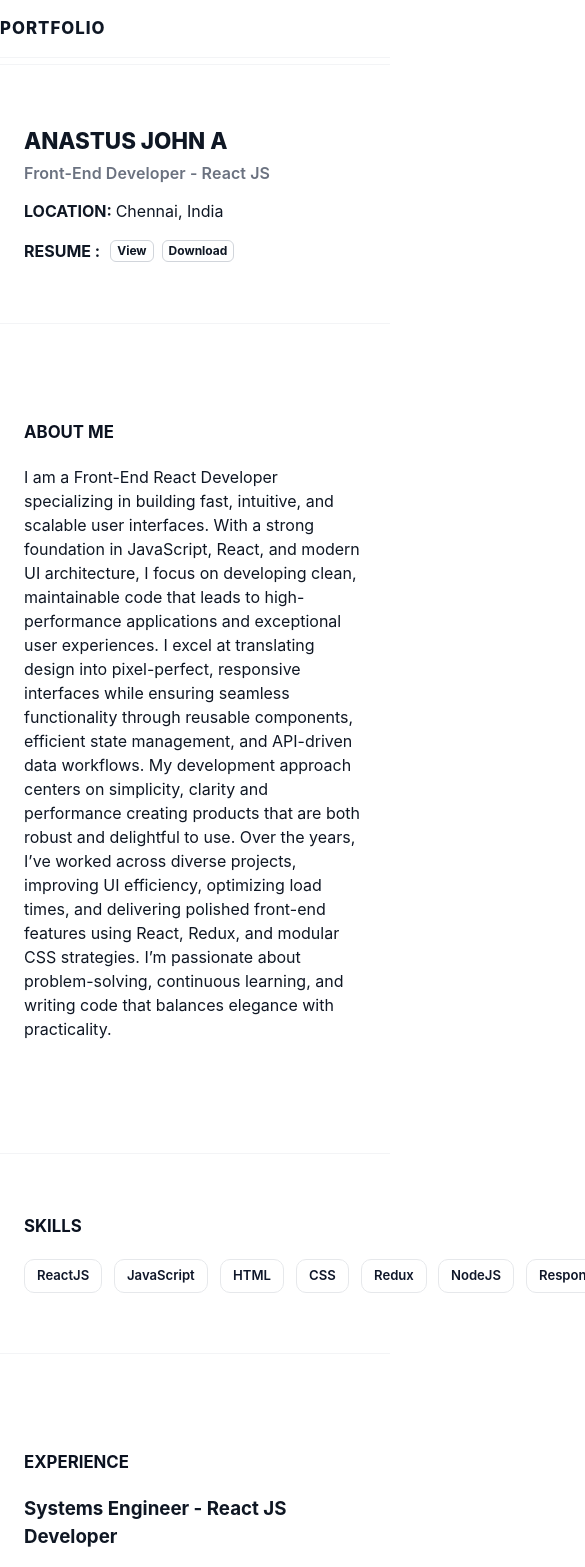
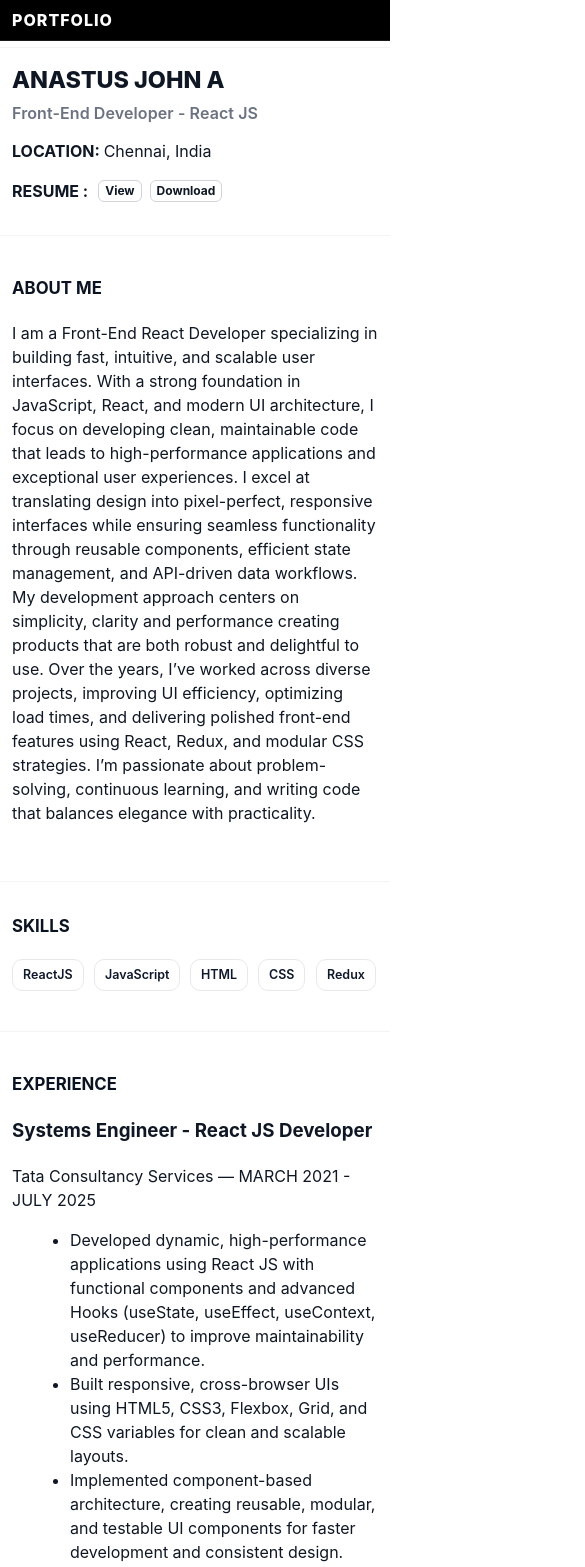
Before and after one commit to Anastus/Portfolio-2025, a React (Create React App) app: page / in a window 390 px wide. Shown: the top 1567 px of the page, 585 px wide, since content can reach past the window. Built offline with nearby package versions, Linux system fonts and the light colour scheme.

Commit message:
UI Improvements

```diff
--- a/public/index.html
+++ b/public/index.html
@@ -24,7 +24,7 @@
       work correctly both with client-side routing and a non-root public URL.
       Learn how to configure a non-root public URL by running `npm run build`.
     -->
-    <title>React App</title>
+    <title>Anastus Portfolio</title>
   </head>
   <body>
     <noscript>You need to enable JavaScript to run this app.</noscript>
--- a/src/components/Contact.js
+++ b/src/components/Contact.js
@@ -16,7 +16,6 @@ import { motion } from "framer-motion";
 
 export default function Contact() {
   const [toast, setToast] = useState(null);
-  const [form, setForm] = useState({ name: "", email: "", message: "" });
 
   const showToast = (text) => {
     setToast(text);
@@ -26,19 +25,13 @@ export default function Contact() {
   const copyEmail = async () => {
     try {
       await navigator.clipboard.writeText("johnanastus25@gmail.com");
-      showToast("Email copied ✅");
+      showToast("Email copied ");
     } catch (e) {
       showToast("Copy failed — use the email link");
     }
   };
 
-  const onSubmit = (e) => {
-    e.preventDefault();
-    // open mail client with subject and body
-    const subject = encodeURIComponent(`Hello from ${form.name || "Portfolio Visitor"}`);
-    const body = encodeURIComponent(`${form.message}\n\n— ${form.name}\n${form.email || ""}`);
-    window.location.href = `mailto:johnanastus25@gmail.com?subject=${subject}&body=${body}`;
-  };
+
 
   return (
     <section id="contact" className="section container section-separated">
--- a/src/components/Header.js
+++ b/src/components/Header.js
@@ -1,15 +1,34 @@
-import React from "react";
+// src/components/Header.js
+import React, { useEffect, useState } from "react";
 import { Link } from "react-scroll";
 
-export default function Header(){
+export default function Header() {
+  const [scrolled, setScrolled] = useState(false);
+
+  useEffect(() => {
+    const onScroll = () => {
+      // when user scrolls > 20px, header becomes transparent
+      setScrolled(window.scrollY > 20);
+    };
+
+    // run once to set initial state (in case the page loads scrolled)
+    onScroll();
+
+    window.addEventListener("scroll", onScroll, { passive: true });
+    return () => window.removeEventListener("scroll", onScroll);
+  }, []);
+
+  // apply class 'transparent-on-scroll' when scrolled is true
   return (
-    <header className="header">
+    <header className={`header ${scrolled ? "header-transparent" : "header-solid"}`}>
       <div className="container header-inner">
         <div className="logo">PORTFOLIO</div>
-        <nav className="nav">
+
+        <nav className="nav" aria-label="Primary">
           <Link to="home" smooth offset={-70} duration={300}>HOME</Link>
           <Link to="projects" smooth offset={-70} duration={300}>PROJECTS</Link>
           <Link to="contact" smooth offset={-70} duration={300}>CONTACT</Link>
+          {/* if you have a theme toggle keep it here */}
         </nav>
       </div>
     </header>
--- /dev/null
+++ b/src/components/Responsive.css
@@ -0,0 +1,92 @@
+/* src/responsive.css
+   Non-invasive responsive layer.
+   Import this AFTER your main styles.css so these rules override where needed.
+   Only layout & spacing changes; no color/font/style rewrites.
+*/
+
+/* small helper: fluid container padding */
+.container {
+    padding-left: clamp(12px, 2.4vw, 32px);
+    padding-right: clamp(12px, 2.4vw, 32px);
+  }
+
+  /* make sure root font-size scales slightly on very small screens */
+  @media (max-width: 360px) {
+    html { font-size: 14px; }
+  }
+
+  /* === HERO: stack & reduce spacing on small screens === */
+  @media (max-width: 880px) {
+    .hero-inner {
+      grid-template-columns: 1fr !important; /* stack hero content */
+      gap: 18px !important;
+    }
+    .hero-outer { padding-top: 28px !important; padding-bottom: 28px !important; }
+    .hero-title { font-size: clamp(1.4rem, 6vw, 2rem) !important; }
+    .hero-desc { max-width: 100% !important; }
+  }
+
+  /* === PROJECTS: responsive grid columns === */
+  @media (max-width: 1199px) {
+    .projects-grid {
+      grid-template-columns: repeat(2, minmax(0,1fr)) !important;
+      gap: 14px !important;
+    }
+  }
+  @media (max-width: 760px) {
+    .projects-grid {
+      grid-template-columns: 1fr !important;
+      gap: 12px !important;
+    }
+  }
+
+  /* === CONTACT: responsive columns -> rows === */
+  @media (max-width: 1100px) {
+    .contact-grid { grid-template-columns: 1fr 360px; gap: 18px; }
+    .contact-cards { grid-template-columns: repeat(2, 1fr); gap: 12px; }
+  }
+  @media (max-width: 760px) {
+    .contact-grid { grid-template-columns: 1fr !important; gap: 12px !important; }
+    .contact-cards { grid-template-columns: 1fr !important; gap: 12px !important; }
+    .contact-card { padding: 12px !important; }
+  }
+
+  /* === SKILLS: single-line with graceful wrap / scroll === */
+  @media (max-width: 760px) {
+    .skills-grid {
+      display: flex !important;
+      gap: 10px !important;
+      overflow-x: auto !important;
+      -webkit-overflow-scrolling: touch !important;
+      padding-bottom: 8px !important;
+    }
+    .skills-grid::-webkit-scrollbar { display: none; }
+  }
+
+  /* === NAV: collapse spacing and font-size on small screens === */
+  @media (max-width: 560px) {
+    .nav { gap: 10px; }
+    .nav a { font-size: 0.88rem; }
+    .logo { font-size: 1rem; }
+    .header-inner { padding: 8px 0; }
+  }
+
+  /* === PROJECT CARD / SKILL CHIP sizing tweaks for small screens === */
+  @media (max-width: 520px) {
+    .project-card { padding: 12px !important; border-radius: 10px !important; }
+    .skill-item { padding: 6px 10px !important; height: 32px !important; font-size: 0.78rem !important; }
+  }
+
+  /* === Footer / global spacing adjustments for smaller viewports === */
+  @media (max-width: 520px) {
+    .section { padding-top: 20px !important; padding-bottom: 20px !important; }
+    .container { padding-left: 12px !important; padding-right: 12px !important; }
+  }
+
+  /* === Accessibility: prefer reduced motion === */
+  @media (prefers-reduced-motion: reduce) {
+    * { transition-duration: 0ms !important; animation-duration: 0ms !important; }
+  }
+
+  /* === Safety: avoid overriding visual styles — only layout & spacing === */
+  /* If you need to tweak a specific component further copy the selector here and add a mobile override. */
--- a/src/index.js
+++ b/src/index.js
@@ -2,6 +2,7 @@ import React from "react";
 import ReactDOM from "react-dom/client";
 import App from "./App";
 import "./styles.css";
+import "./responsive.css";
 import { SpeedInsights } from "@vercel/speed-insights/react";
 
 const root = ReactDOM.createRoot(document.getElementById("root"));
--- /dev/null
+++ b/src/responsive.css
@@ -0,0 +1,92 @@
+/* src/responsive.css
+   Non-invasive responsive layer.
+   Import this AFTER your main styles.css so these rules override where needed.
+   Only layout & spacing changes; no color/font/style rewrites.
+*/
+
+/* small helper: fluid container padding */
+.container {
+    padding-left: clamp(12px, 2.4vw, 32px);
+    padding-right: clamp(12px, 2.4vw, 32px);
+  }
+
+  /* make sure root font-size scales slightly on very small screens */
+  @media (max-width: 360px) {
+    html { font-size: 14px; }
+  }
+
+  /* === HERO: stack & reduce spacing on small screens === */
+  @media (max-width: 880px) {
+    .hero-inner {
+      grid-template-columns: 1fr !important; /* stack hero content */
+      gap: 18px !important;
+    }
+    .hero-outer { padding-top: 28px !important; padding-bottom: 28px !important; }
+    .hero-title { font-size: clamp(1.4rem, 6vw, 2rem) !important; }
+    .hero-desc { max-width: 100% !important; }
+  }
+
+  /* === PROJECTS: responsive grid columns === */
+  @media (max-width: 1199px) {
+    .projects-grid {
+      grid-template-columns: repeat(2, minmax(0,1fr)) !important;
+      gap: 14px !important;
+    }
+  }
+  @media (max-width: 760px) {
+    .projects-grid {
+      grid-template-columns: 1fr !important;
+      gap: 12px !important;
+    }
+  }
+
+  /* === CONTACT: responsive columns -> rows === */
+  @media (max-width: 1100px) {
+    .contact-grid { grid-template-columns: 1fr 360px; gap: 18px; }
+    .contact-cards { grid-template-columns: repeat(2, 1fr); gap: 12px; }
+  }
+  @media (max-width: 760px) {
+    .contact-grid { grid-template-columns: 1fr !important; gap: 12px !important; }
+    .contact-cards { grid-template-columns: 1fr !important; gap: 12px !important; }
+    .contact-card { padding: 12px !important; }
+  }
+
+  /* === SKILLS: single-line with graceful wrap / scroll === */
+  @media (max-width: 760px) {
+    .skills-grid {
+      display: flex !important;
+      gap: 10px !important;
+      overflow-x: auto !important;
+      -webkit-overflow-scrolling: touch !important;
+      padding-bottom: 8px !important;
+    }
+    .skills-grid::-webkit-scrollbar { display: none; }
+  }
+
+  /* === NAV: collapse spacing and font-size on small screens === */
+  @media (max-width: 560px) {
+    .nav { gap: 10px; }
+    .nav a { font-size: 0.88rem; }
+    .logo { font-size: 1rem; }
+    .header-inner { padding: 8px 0; }
+  }
+
+  /* === PROJECT CARD / SKILL CHIP sizing tweaks for small screens === */
+  @media (max-width: 520px) {
+    .project-card { padding: 12px !important; border-radius: 10px !important; }
+    .skill-item { padding: 6px 10px !important; height: 32px !important; font-size: 0.78rem !important; }
+  }
+
+  /* === Footer / global spacing adjustments for smaller viewports === */
+  @media (max-width: 520px) {
+    .section { padding-top: 20px !important; padding-bottom: 20px !important; }
+    .container { padding-left: 12px !important; padding-right: 12px !important; }
+  }
+
+  /* === Accessibility: prefer reduced motion === */
+  @media (prefers-reduced-motion: reduce) {
+    * { transition-duration: 0ms !important; animation-duration: 0ms !important; }
+  }
+
+  /* === Safety: avoid overriding visual styles — only layout & spacing === */
+  /* If you need to tweak a specific component further copy the selector here and add a mobile override. */
--- a/src/styles.css
+++ b/src/styles.css
@@ -3,9 +3,12 @@
    Replace your current styles.css with this file.
 */
 
+
 /* -------------------------
    Variables & base
    ------------------------- */
+
+
    :root{
     --max-width:1100px;
     --muted:#6b7280;
@@ -636,3 +639,54 @@
   .contact-form-wrap { order: 2; }
   .contact-cards { order: 1; }
 }
+
+/* =========================
+  Header: black -> transparent on scroll
+  ========================= */
+
+/* BASE HEADER */
+.header {
+  position: sticky;
+  top: 0;
+  z-index: 100;
+  transition: background 250ms ease, color 250ms ease, backdrop-filter 250ms ease;
+  backdrop-filter: blur(6px);
+}
+
+/* ===========================
+   HEADER AT TOP (BLACK)
+   =========================== */
+.header-solid {
+  background: rgba(0, 0, 0, 1) !important;
+  border-bottom: 1px solid rgba(255,255,255,0.1);
+}
+
+.header-solid .logo,
+.header-solid .nav a {
+  color: #ffffff !important;   /* solid white text */
+}
+
+/* ===========================
+   HEADER WHILE SCROLLING
+   Transparent background,
+   Solid BLACK text
+   =========================== */
+.header-transparent {
+  background: rgba(0,0,0,0.05) !important;  /* subtle tinted transparent */
+  border-bottom: 1px solid rgba(0,0,0,0.1);
+}
+
+.header-transparent .logo,
+.header-transparent .nav a {
+  color: #000000 !important;    /* solid BLACK text */
+}
+
+/* Hover color (when transparent) */
+.header-transparent .nav a:hover {
+  color: #333 !important;
+}
+
+/* Hover color (when solid black) */
+.header-solid .nav a:hover {
+  color: #e5e5e5 !important;
+}
```
